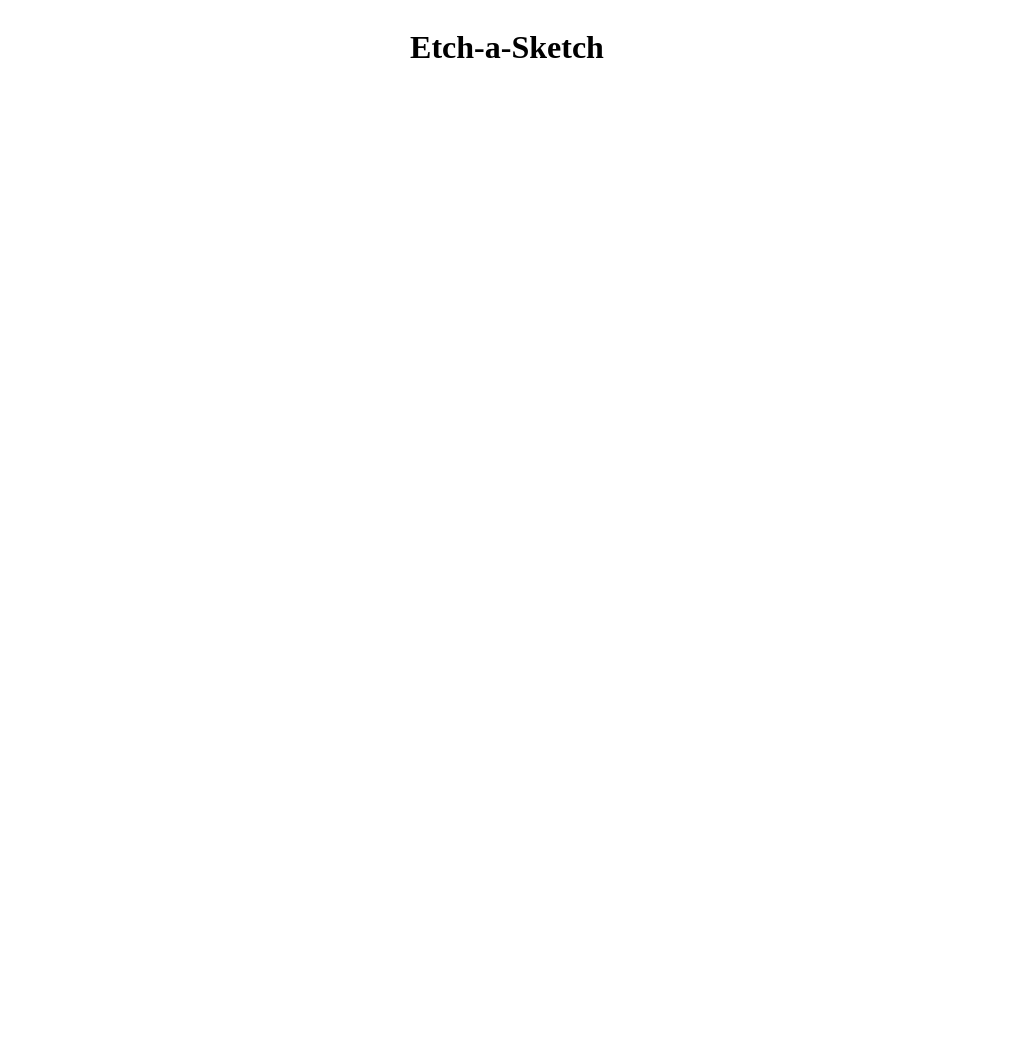
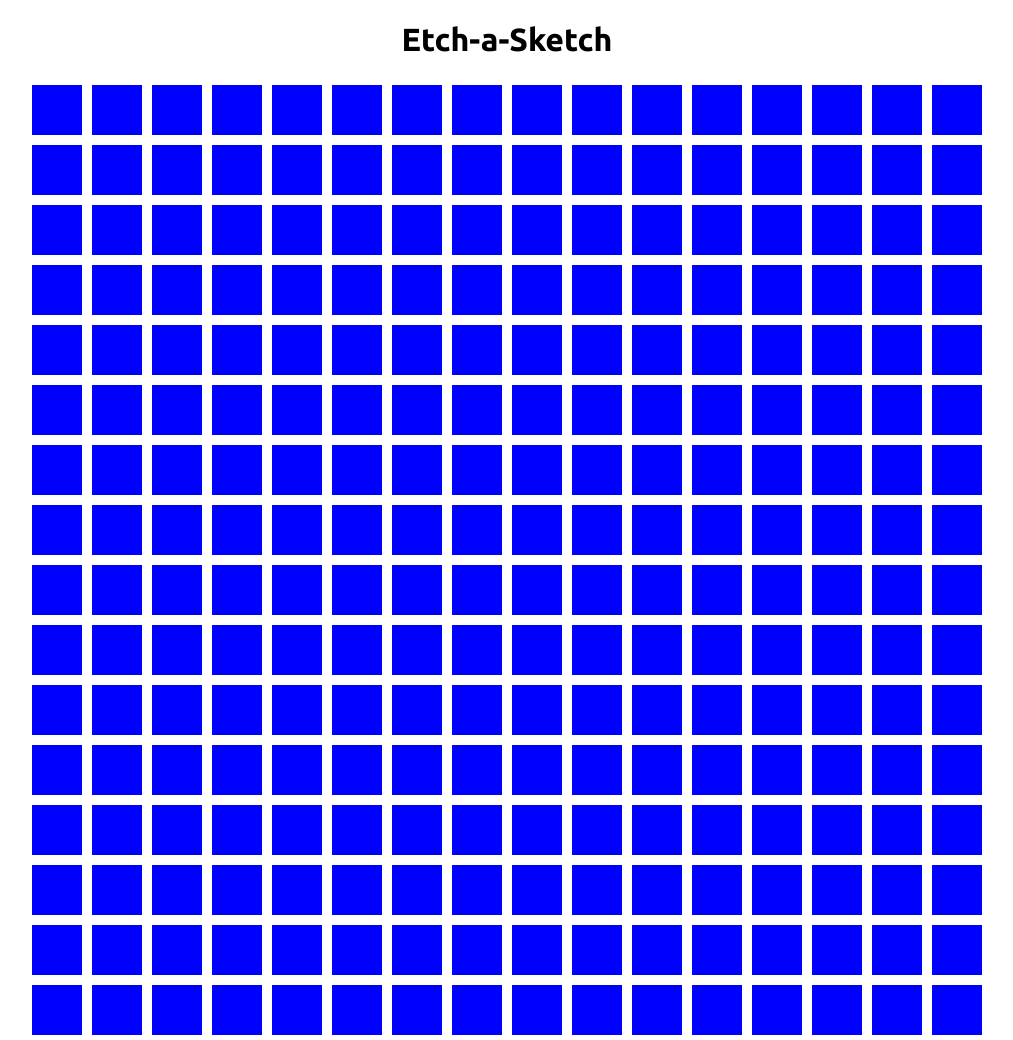
Before and after one commit to rgerbasi/etch-a-sketch, a plain HTML site: page index.html in a window 1280 px wide. Shown: the whole page, without its empty margins (133-1146 px from the left). Before the commit the page ends 800 px from the top, so only its background shows below. Drawn offline with Linux system fonts and the light colour scheme.

Commit message:
feat: add creating square16x16 grid in js

```diff
--- a/index.html
+++ b/index.html
@@ -9,6 +9,8 @@
 <body>
     <h1>Etch-a-Sketch</h1>
 
+    <div class="container"></div>
+
     <script src="script.js"></script>
 </body>
 </html>
--- a/script.js
+++ b/script.js
@@ -1,2 +1,17 @@
 // Javascript
 console.log("test")
+
+//create 16x16 grid of square divs
+const container = document.querySelector("div.container")
+//vertical flex container to stack rows
+for (let i = 0; i < 16; i++){
+    //row
+    let row = document.createElement("div")
+    row.classList.add("row")
+    for (let i = 0; i < 16; i++){
+        let col = document.createElement("div")
+        col.classList.add("square")
+        row.appendChild(col)
+    }
+    container.appendChild(row)
+}
--- a/styles.css
+++ b/styles.css
@@ -1,6 +1,35 @@
 /* css */
+
+@import url('https://fonts.googleapis.com/css2?family=Ubuntu:ital,wght@0,300;0,400;0,500;0,700;1,300;1,400;1,500;1,700&display=swap');
+
+body,html {
+font-family: Ubuntu, sans-serif;
+  margin: 0;
+  padding: 0;
+
+}
 body {
+    min-height: 100vh;
     display: flex;
     flex-flow: column;
     align-items: center;
 }
+
+.container {
+    aspect-ratio: 1;
+    flex: 0 1 75vw;
+    display: flex;
+    flex-flow: column nowrap;
+}
+
+.row {
+    flex: 1 1 auto;
+    display: flex;
+}
+
+.square {
+    /* margin just for debugging each square*/
+    margin: 5px;
+    flex: 1 1 auto;
+   background-color: blue;
+}
```
